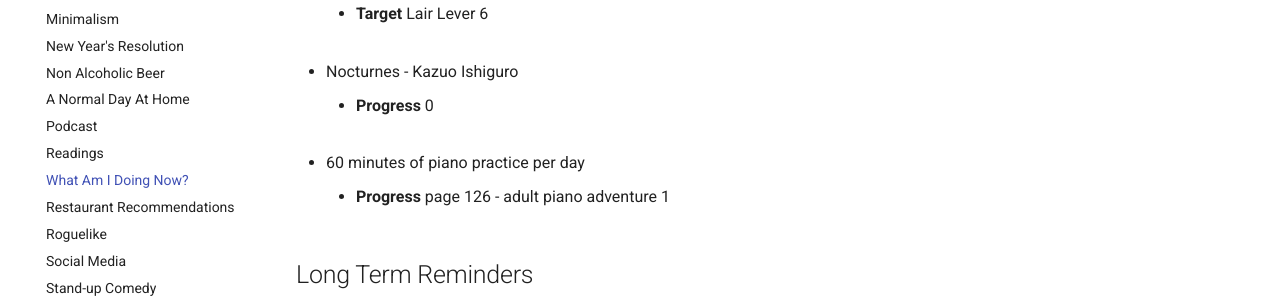
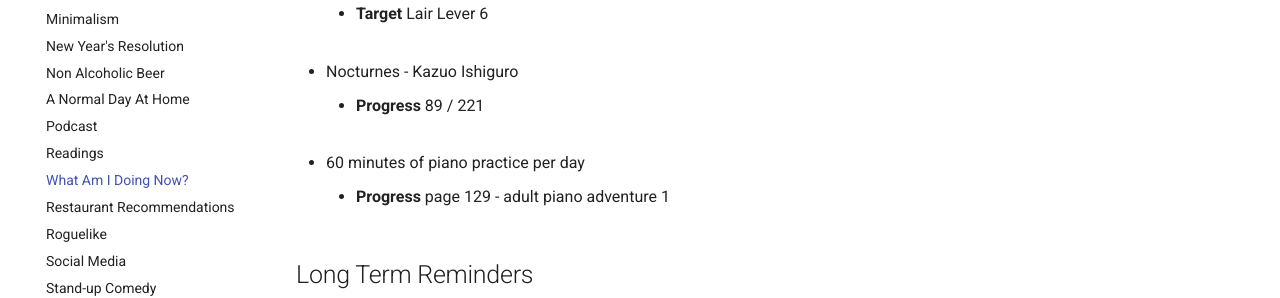
Before and after one commit to ynotstartups/notes, an MkDocs documentation site: the page built from notes/reminders.md, in a window 1280 px wide and 931 px high. Shown: the part 311-609 px from the top of the window. Built offline with MkDocs 1.6.1 and Material for MkDocs 9.7.7, drawn with Linux system fonts in a browser that asks for light colours.

Commit message:
update Progress

```diff
--- a/notes/reminders.md
+++ b/notes/reminders.md
@@ -10,11 +10,11 @@
 
 - Nocturnes - Kazuo Ishiguro
 
-  - **Progress** 0
+  - **Progress** 89 / 221
 
 - 60 minutes of piano practice per day
 
-  - **Progress** page 126 - adult piano adventure 1
+  - **Progress** page 129 - adult piano adventure 1
 
 ## Long Term Reminders
 
```
